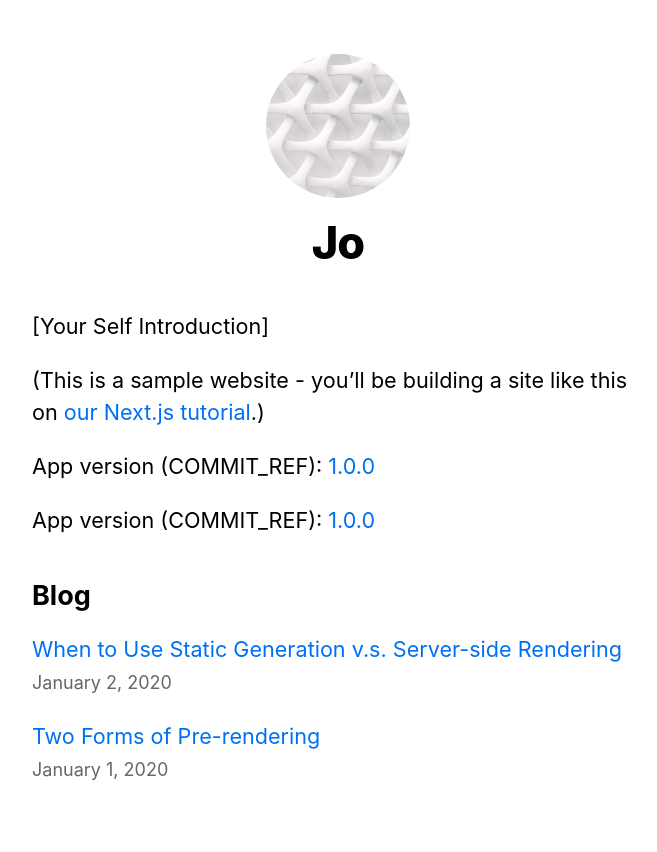
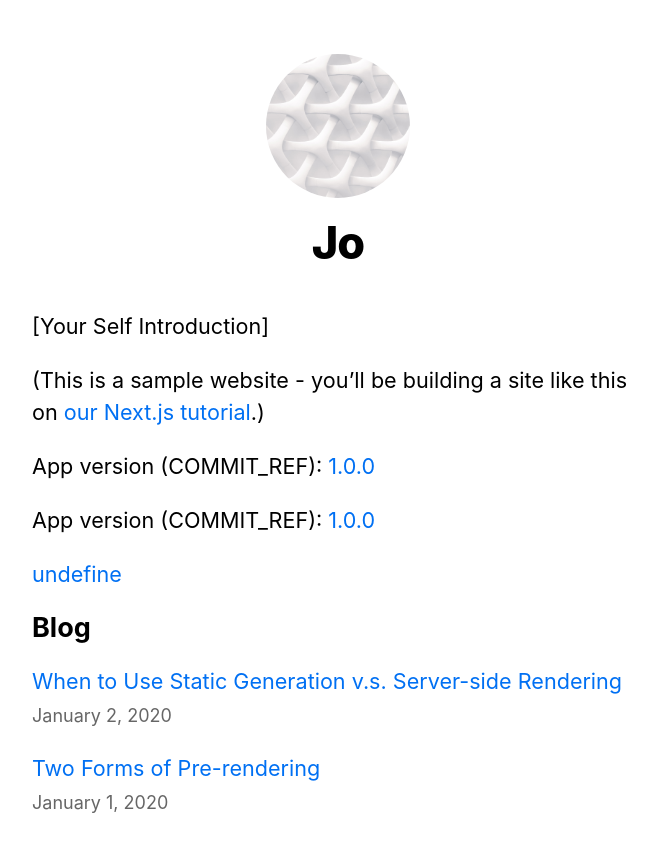
Before and after one commit to ryzhak/nextjs-blog, a Next.js app: page / in a window 1280 px wide. Shown: the top 852 px of the page, without its empty margins (302-959 px from the left). Built offline with nearby package versions, Linux system fonts and the light colour scheme.

Commit message:
fix: env 5

```diff
--- a/pages/index.js
+++ b/pages/index.js
@@ -38,6 +38,14 @@ export default function Home({ allPostsData }) {
             1.0.0
           </a>
         </p>
+        <div id="CommitURL">
+            <a
+              href={`https://github.com/ubiquity/ubiquity-dollar/commit/${process.env.COMMIT_REF}`}
+              target="_blank"
+            >
+              {String(process.env.COMMIT_REF).substring(0,8)}
+            </a>
+          </div>
       </section>
       {/* Add this <section> tag below the existing <section> tag */}
       <section className={`${utilStyles.headingMd} ${utilStyles.padding1px}`}>
```
